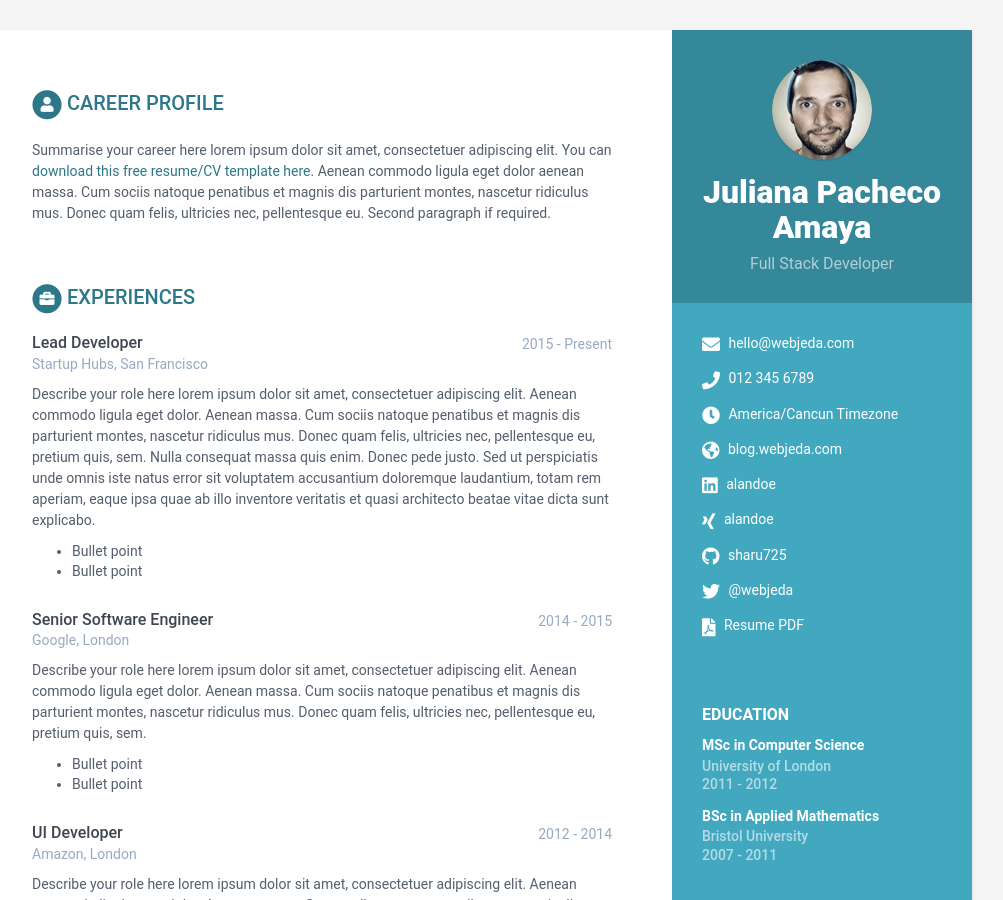
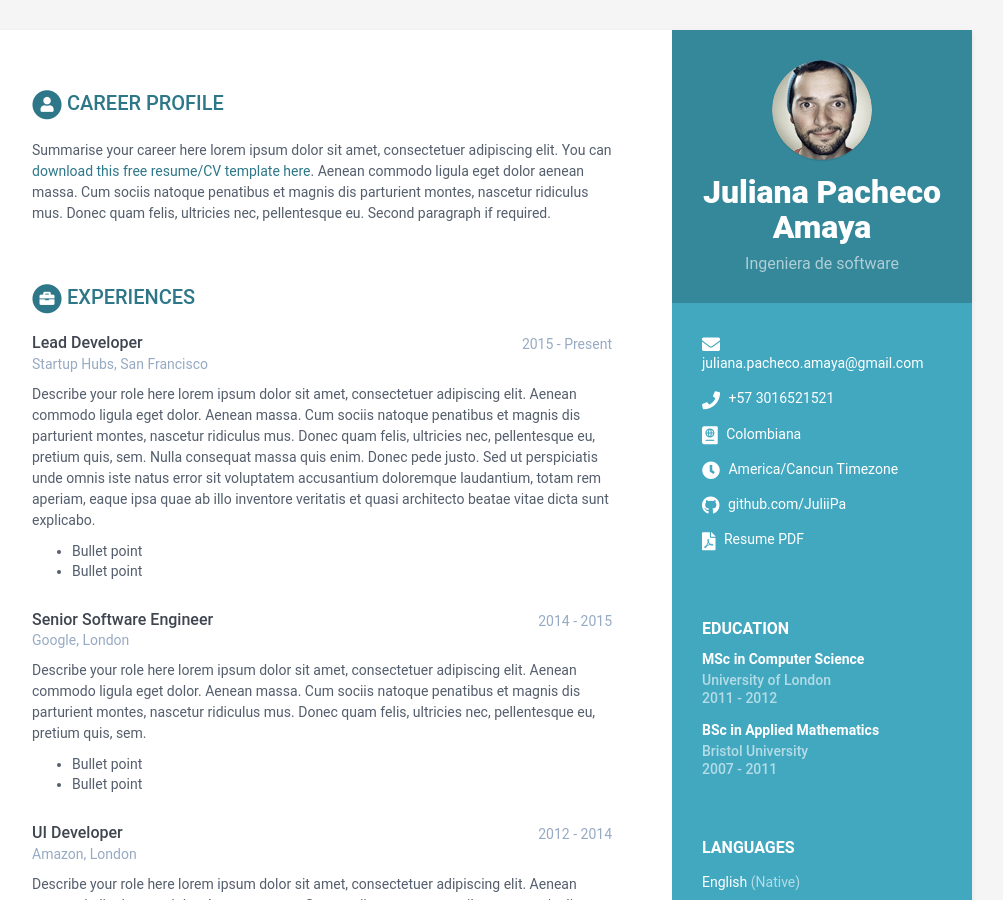
Before and after one commit to JuliiPa/Pacheco-cvTallerIssues, a Jekyll site: the page built from index.html, in a window 1280 px wide and 900 px high. Shown: the whole window, without its empty margins (168-1171 px from the left). Built offline with Jekyll 4.4.1, drawn with Linux system fonts in a browser that asks for light colours.

Commit message:
cambio de informacion personal

```diff
--- a/_data/data.yml
+++ b/_data/data.yml
@@ -9,25 +9,15 @@ sidebar:
 
     # Profile information
     name: Juliana Pacheco Amaya
-    tagline: Full Stack Developer
+    tagline: Ingeniera de software
     avatar: profile.png  #place a 100x100 picture inside /assets/images/ folder and provide the name of the file below
 
     # Sidebar links
-    email: hello@webjeda.com
-    phone: 012 345 6789
+    email: juliana.pacheco.amaya@gmail.com
+    phone: +57 3016521521
     timezone: America/Cancun Timezone
-    citizenship:
-    website: blog.webjeda.com #do not add http://
-    linkedin: alandoe
-    xing: alandoe
-    github: sharu725
-    telegram: # add your nickname without '@' sign
-    gitlab:
-    bitbucket:
-    twitter: '@webjeda'
-    stack-overflow: # Number/Username, e.g. 123456/alandoe
-    codewars:
-    goodreads: # Number-Username, e.g. 123456-alandoe
+    citizenship: Colombiana
+    github: github.com/JuliiPa
     pdf: http://www.africau.edu/images/default/sample.pdf
 
     languages:
```
